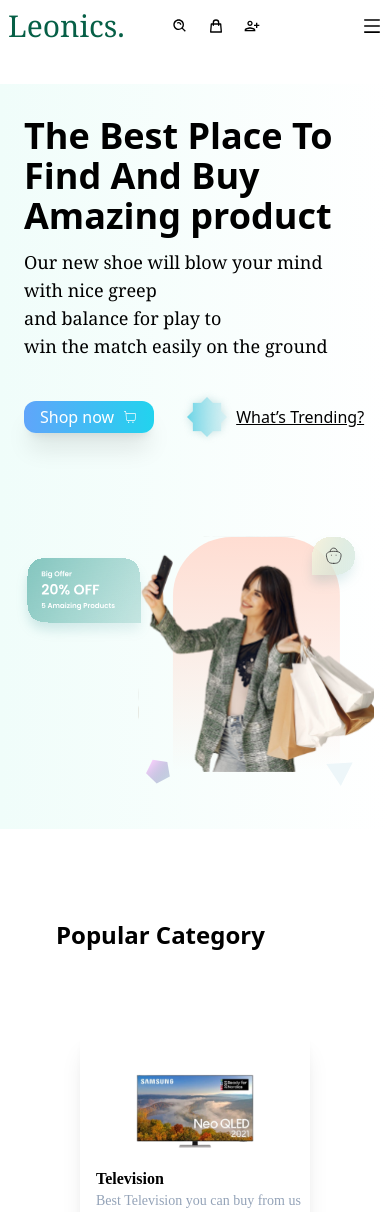
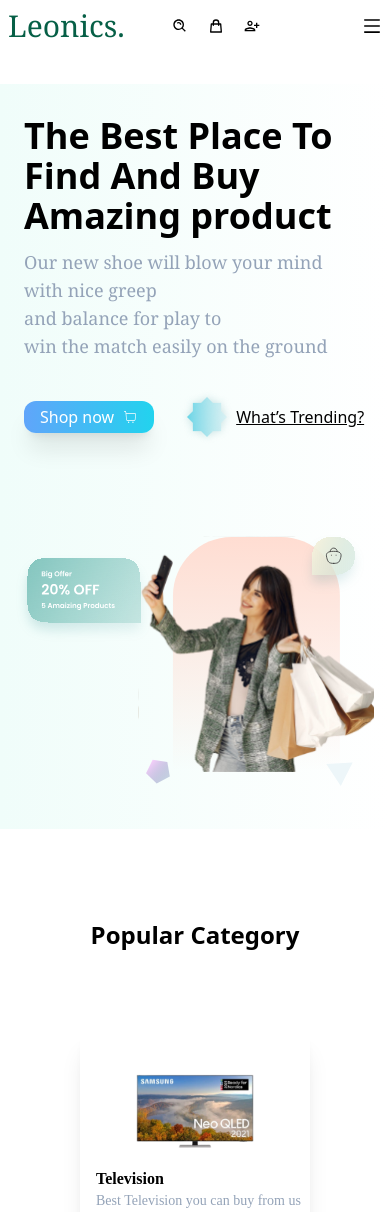
Before and after one commit to Sadab-7878/Leonics_Ecommerce, a React (Create React App) app: page / in a window 390 px wide. Shown: the top 1212 px of the page. Built offline with nearby package versions, Linux system fonts and the light colour scheme.

Commit message:
9th commit

```diff
--- a/src/Components/Categories/Pcategory.js
+++ b/src/Components/Categories/Pcategory.js
@@ -36,7 +36,7 @@ const Pcategory = () => {
 
   return (
     <div className="py-[50px] px-20 mx-auto">
-      <div className='-ml-6 md:mr-28 font-["Josefin Sans"]  text-2xl font-bold'>
+      <div className=' text-center  md:text-start md:-ml-6  font-["Josefin Sans"]  text-2xl font-bold'>
         Popular Category
       </div>
       <div className="max-w-[1240px] mx-auto mt-10 grid md:grid-cols-3 2xl:grid-cols-6 gap-5">
--- a/src/Components/Herosection.js
+++ b/src/Components/Herosection.js
@@ -12,7 +12,7 @@ const Herosection = () => {
       <div className="grid md:grid-cols-2 max-w-[1240px] mx-auto">
         <div className="flex flex-col justify-center md:items-start w-full px-2 py-8" data-aos="fade-right"  data-aos-duration="1500">
           <p className="font-sans font-bold text-4xl">The Best Place To <br /> Find And Buy <br /> Amazing product</p>
-          <p className="font-medium font-serif text-lg text-black py-3">Our new shoe will blow your mind with nice greep <br /> and balance for play to <br /> win the match easily on  the ground</p>
+          <p className="font-medium font-serif text-lg text-slate-400 py-3">Our new shoe will blow your mind with nice greep <br /> and balance for play to <br /> win the match easily on  the ground</p>
 
           <div className="flex  items-center gap-6 py-4">
 
```
